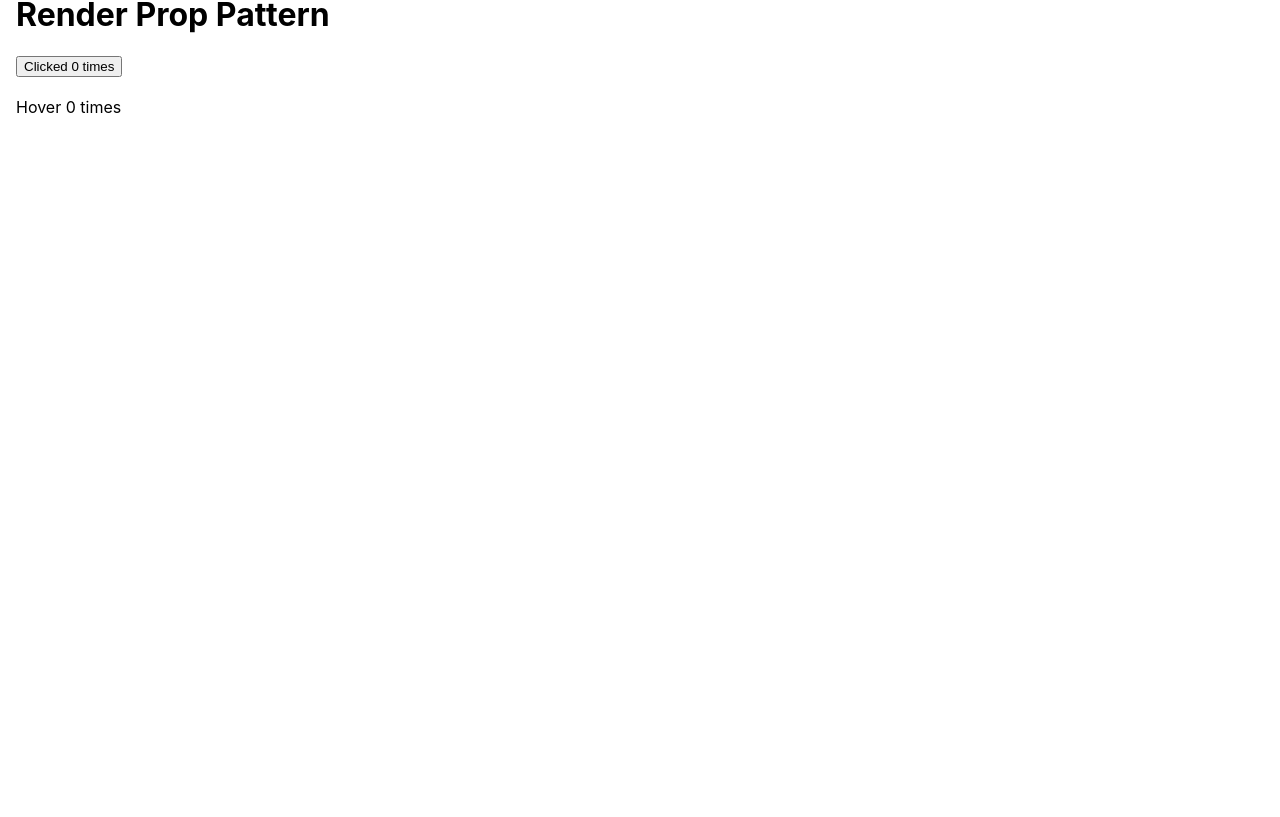
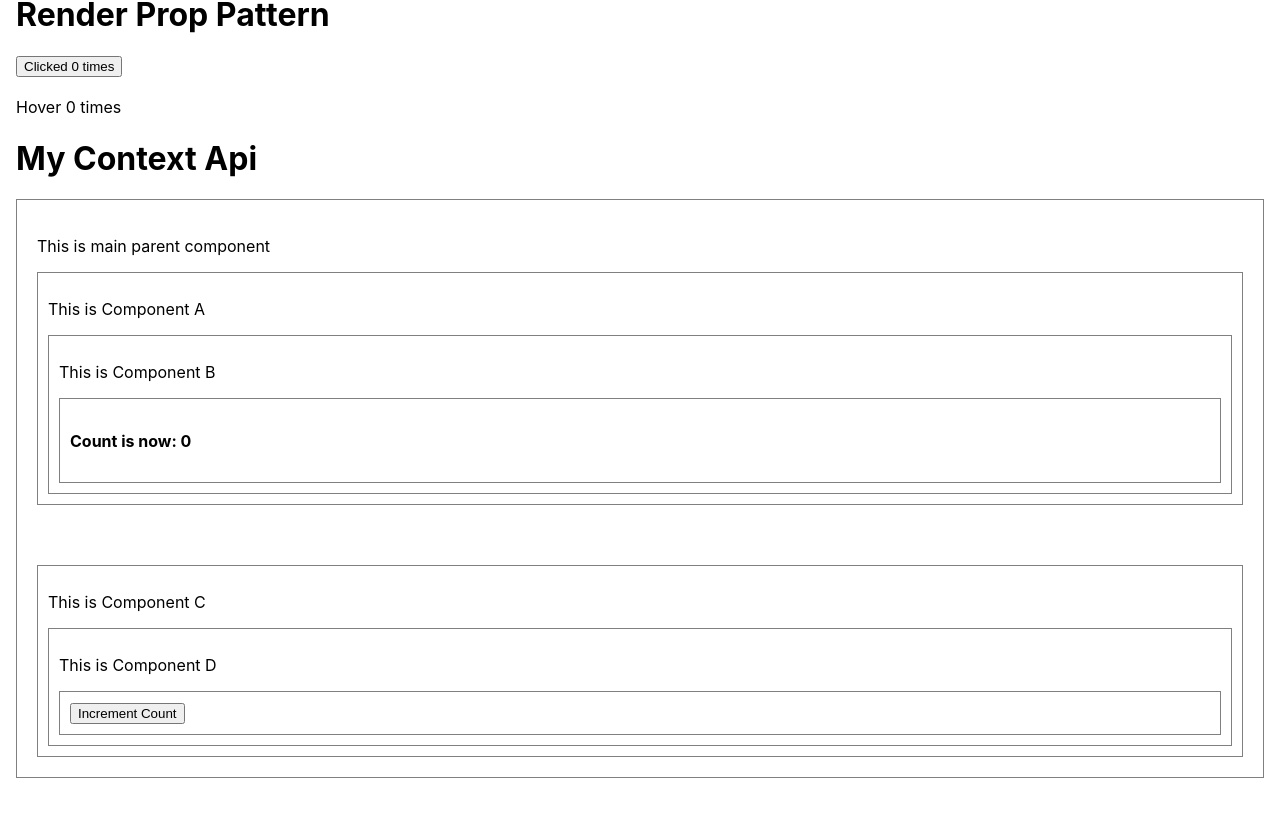
Before and after one commit to marzuk-zarir/learn-react, a React (Vite) app: page / in a window 1280 px wide. Shown: the part 3047-3864 px from the top of the page. Before the commit the page ends 3364 px from the top, so only its background shows below. Built offline with nearby package versions, Linux system fonts and the light colour scheme; no server answers.

Commit message:
feat: custom context api

```diff
--- /dev/null
+++ b/src/classComponents/10-my-context-api/10.1-my-context-api.jsx
@@ -0,0 +1,37 @@
+import { Component } from 'react'
+import ComponentA from './components/ComponentA'
+import ComponentC from './components/ComponentC'
+import CounterContext from './contexts/CounterContext'
+
+export default class extends Component {
+    state = { count: 0 }
+    style = {
+        border: 'gray 1px solid',
+        padding: 20
+    }
+
+    incrementCount = () => {
+        this.setState(({ count }) => ({ count: count + 1 }))
+    }
+
+    render() {
+        return (
+            <div style={this.style}>
+                {/* Counter context wrapper. It pass states and handler in value prop. when we wrap with this its all children can access its value prop even deeply nested component */}
+                <CounterContext.Provider
+                    value={{
+                        count: this.state.count,
+                        incrementCount: this.incrementCount
+                    }}
+                >
+                    <p>This is main parent component</p>
+                    <ComponentA />
+                    <br />
+                    <br />
+                    <br />
+                    <ComponentC />
+                </CounterContext.Provider>
+            </div>
+        )
+    }
+}
--- /dev/null
+++ b/src/classComponents/10-my-context-api/components/Button.jsx
@@ -0,0 +1,12 @@
+export default function Button({ incrementCount }) {
+    const style = {
+        border: 'gray 1px solid',
+        padding: 10
+    }
+
+    return (
+        <div style={style}>
+            <button onClick={incrementCount}>Increment Count</button>
+        </div>
+    )
+}
--- /dev/null
+++ b/src/classComponents/10-my-context-api/components/ComponentA.jsx
@@ -0,0 +1,15 @@
+import ComponentB from './ComponentB'
+
+export default function ComponentA() {
+    const style = {
+        border: 'gray 1px solid',
+        padding: 10
+    }
+
+    return (
+        <div style={style}>
+            <p>This is Component A</p>
+            <ComponentB />
+        </div>
+    )
+}
--- /dev/null
+++ b/src/classComponents/10-my-context-api/components/ComponentB.jsx
@@ -0,0 +1,20 @@
+import CounterContext from '../contexts/CounterContext'
+import ShowCount from './ShowCount'
+
+export default function ComponentB() {
+    const style = {
+        border: 'gray 1px solid',
+        padding: 10
+    }
+
+    return (
+        <div style={style}>
+            <p>This is Component B</p>
+            {/* Taken value prop from provider */}
+            <CounterContext.Consumer>
+                {/* Render props pattern */}
+                {({ count }) => <ShowCount count={count} />}
+            </CounterContext.Consumer>
+        </div>
+    )
+}
--- /dev/null
+++ b/src/classComponents/10-my-context-api/components/ComponentC.jsx
@@ -0,0 +1,15 @@
+import ComponentD from './ComponentD'
+
+export default function ComponentC() {
+    const style = {
+        border: 'gray 1px solid',
+        padding: 10
+    }
+
+    return (
+        <div style={style}>
+            <p>This is Component C</p>
+            <ComponentD />
+        </div>
+    )
+}
--- /dev/null
+++ b/src/classComponents/10-my-context-api/components/ComponentD.jsx
@@ -0,0 +1,20 @@
+import CounterContext from '../contexts/CounterContext'
+import Button from './Button'
+
+export default function ComponentD() {
+    const style = {
+        border: 'gray 1px solid',
+        padding: 10
+    }
+
+    return (
+        <div style={style}>
+            <p>This is Component D</p>
+            <CounterContext.Consumer>
+                {({ incrementCount }) => (
+                    <Button incrementCount={incrementCount} />
+                )}
+            </CounterContext.Consumer>
+        </div>
+    )
+}
--- /dev/null
+++ b/src/classComponents/10-my-context-api/components/ShowCount.jsx
@@ -0,0 +1,12 @@
+export default function ShowCount({ count }) {
+    const style = {
+        border: 'gray 1px solid',
+        padding: 10
+    }
+
+    return (
+        <div style={style}>
+            <h4>Count is now: {count}</h4>
+        </div>
+    )
+}
--- /dev/null
+++ b/src/classComponents/10-my-context-api/contexts/CounterContext.jsx
@@ -0,0 +1,5 @@
+import createContext from '../lib/createContext'
+
+const CounterContext = createContext()
+
+export default CounterContext
--- /dev/null
+++ b/src/classComponents/10-my-context-api/lib/createContext.jsx
@@ -0,0 +1,21 @@
+class Context {
+    constructor(value) {
+        this.value = value
+    }
+
+    // Provider component
+    // Take props.value from parameter and set in class property and return props.children
+    Provider = ({ children, value }) => {
+        this.value = value
+        return children
+    }
+
+    // Consumer component
+    // Take props.children and call it with existing property and return
+    Consumer = ({ children }) => children(this.value)
+}
+
+export default function createContext(value = null) {
+    const context = new Context(value)
+    return { Provider: context.Provider, Consumer: context.Consumer }
+}
--- a/src/classComponents/ClassComponentRoot.jsx
+++ b/src/classComponents/ClassComponentRoot.jsx
@@ -1,5 +1,6 @@
 import { Component } from 'react'
 import Example from './1-component/1.1-Example'
+import MyContextApi from './10-my-context-api/10.1-my-context-api'
 import Timer from './2-props/2.1-props'
 import State from './3-state-and-lifecycleMethods/3.1-state'
 import Lifecycle from './3-state-and-lifecycleMethods/3.2-lifecycle'
@@ -81,6 +82,10 @@ export default class ClassComponentRoot extends Component {
                 {/* Render prop pattern */}
                 <h1>Render Prop Pattern</h1>
                 <RenderProp />
+
+                {/* My Context Api */}
+                <h1>My Context Api</h1>
+                <MyContextApi />
             </div>
         )
     }
```
Also changed, not shown: 1 other file (tests, documents, lock files or other folders).
